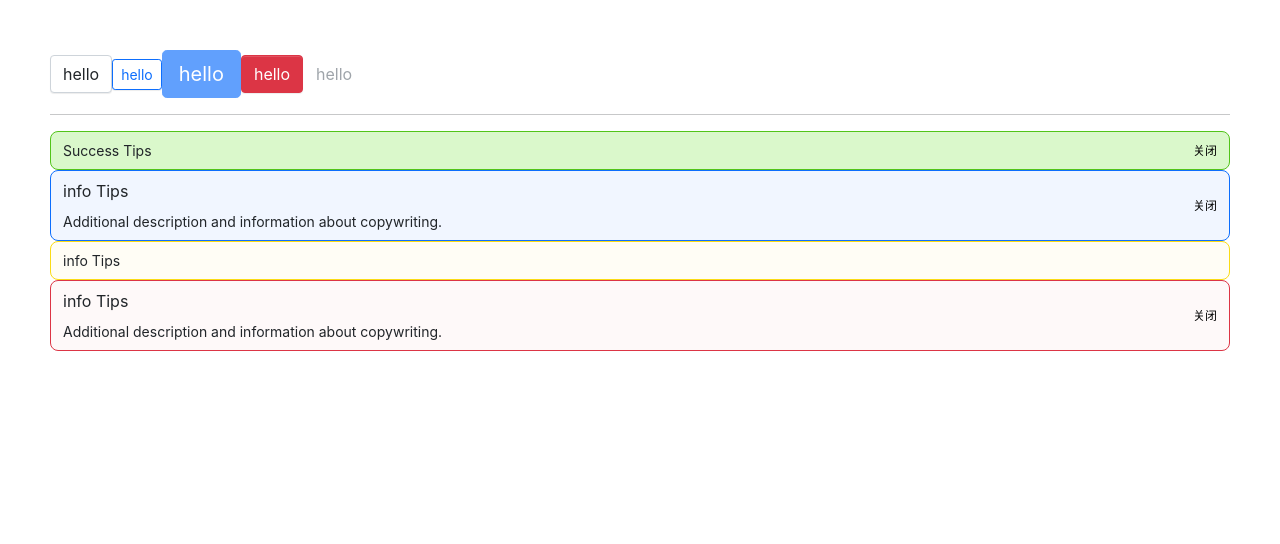
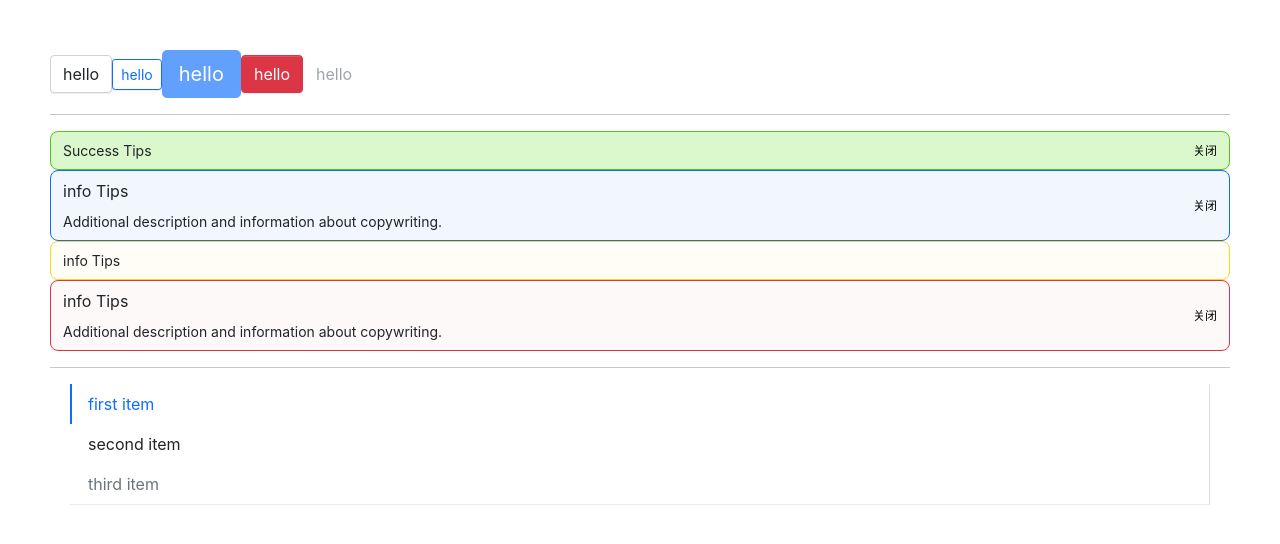
Before and after one commit to o1hayo85/react-pro-components, a React (Create React App) app: page / in a window 1280 px wide. Shown: the top 544 px of the page. Built offline with nearby package versions, Linux system fonts and the light colour scheme.

Commit message:
feat: menu组件基本功能

```diff
--- a/src/App.tsx
+++ b/src/App.tsx
@@ -1,6 +1,9 @@
 import React from 'react';
 import Button, { ButtonSize, ButtonType } from './components/Button/button';
 import Alert from './components/Alert';
+import Menu from './components/Menu';
+
+const { Item } = Menu;
 
 function App() {
   return (
@@ -62,6 +65,18 @@ function App() {
           closable={true}
           afterClose={() => {alert('closed')}}
         />
+        <hr/>
+        <Menu onSelect={(index) => alert(index)}>
+          <Item>
+            first item
+          </Item>
+          <Item>
+            second item
+          </Item>
+          <Item disabled>
+            third item
+          </Item>
+        </Menu>
       </header>
     </div>
   );
--- /dev/null
+++ b/src/components/Menu/_menu.scss
@@ -0,0 +1,52 @@
+.menu {
+  display: flex;
+  flex-wrap: wrap;
+  padding-left: 0px;
+  list-style: none;
+  margin-bottom: 30px;
+  border-bottom: $menu-border-width solid $menu-border-color;
+  box-shadow: $menu-box-shadow;
+
+  >.menu-item {
+    padding: $menu-item-padding-y $menu-item-padding-x;
+    transition: $menu-transition;
+    cursor: pointer;
+
+    &:hover,
+    &:focus {
+      text-decoration: none;
+    }
+
+    &.menu-item-disabled {
+      color: $menu-item-disabled-color;
+      pointer-events: none;
+      cursor: not-allowed;
+    }
+
+    &.menu-item-active {
+      color: $menu-item-active-color;
+      border-bottom: $menu-item-active-border-width solid $menu-item-active-color;
+    }
+  }
+}
+
+.menu-horizontal {
+  >.menu-item {
+    border-bottom: $menu-item-active-border-width solid transparent;
+  }
+}
+
+.menu-vertical {
+  flex-direction: column;
+  border-bottom: 0px;
+  margin: 10px 20px;
+  border-right: $menu-border-width solid $menu-border-color;
+  >.menu-item {
+    border-left: $menu-item-active-border-width solid transparent;
+    &.menu-item-active,
+    &:hover {
+      border-bottom: 0px;
+      border-left: $menu-item-active-border-width solid $menu-item-active-color;
+    }
+  }
+}
--- /dev/null
+++ b/src/components/Menu/index.tsx
@@ -0,0 +1,12 @@
+import MenuComponent, { MenuProps } from "./menu";
+import MenuItemComponent from "./menuItem";
+
+interface MenuInterface {
+  (props: MenuProps): JSX.Element;
+  Item: typeof MenuItemComponent;
+}
+
+const Menu = MenuComponent as MenuInterface;
+Menu.Item = MenuItemComponent;
+
+export default Menu;
--- /dev/null
+++ b/src/components/Menu/menu.tsx
@@ -0,0 +1,90 @@
+import React, { FC, createContext, useState } from 'react';
+import classNames from 'classnames';
+
+import { MenuItemProps } from './menuItem';
+
+type MenuMode = 'horizontal' | 'vertical';
+export interface MenuProps {
+  defaultIndex?: string;
+  className?: string;
+  mode?: MenuMode;
+  style?: React.CSSProperties;
+  onSelect?: (selectedIndex: string) => void;
+  children: React.ReactNode;
+};
+
+export interface IMenuContext {
+  currentIndex: string;
+  mode?: MenuMode;
+  onSelect?: (selectedIndex: string) => void;
+}
+
+export const MenuContext = createContext<IMenuContext>({
+  currentIndex: '0'
+})
+
+
+const Menu: FC<MenuProps> = (props) => {
+  const {
+    className,
+    mode,
+    style,
+    children,
+    defaultIndex,
+    onSelect
+  } = props;
+
+  const [currentActive, setCurrentActive] = useState(defaultIndex);
+
+  const rootClasses = classNames(
+    'menu',
+    className,
+    {
+      'menu-vertical': mode === 'vertical',
+      'menu-horizontal': mode === 'horizontal',
+    }
+  );
+
+  const onClickItem = (index: string) => {
+    setCurrentActive(index);
+    if(onSelect) {
+      onSelect(index);
+    }
+  }
+
+  const menuContext:IMenuContext = {
+    currentIndex: currentActive ? currentActive : '0',
+    mode,
+    onSelect:onClickItem
+  }
+
+  const renderChildren = () => {
+    if(!children) {
+      console.warn('useless Menu component')
+      return null;
+    }
+    return React.Children.map(children, (child, index) => {
+      const childElement = child as React.FunctionComponentElement<MenuItemProps>;
+      const { displayName } = childElement.type;
+      if(displayName === 'MenuItem') {
+        return React.cloneElement(childElement, { index:  index.toString()})
+      } else {
+        console.error('invalid MenuItem in Menu component', childElement)
+      }
+    })
+  }
+
+  return (
+    <MenuContext.Provider value={menuContext}>
+      <ul className={rootClasses} style={style}>
+        {renderChildren()}
+      </ul>
+    </MenuContext.Provider>
+  )
+}
+
+Menu.defaultProps = {
+  mode: 'vertical'
+};
+
+export default Menu;
--- /dev/null
+++ b/src/components/Menu/menuItem.tsx
@@ -0,0 +1,57 @@
+import React, { FC, CSSProperties, ReactNode, useContext } from 'react';
+import classNames from 'classnames';
+
+import { MenuContext } from './menu';
+
+export interface MenuItemProps {
+  index?: string;
+  disabled?: boolean;
+  className?: string;
+  style?: CSSProperties;
+  children?: ReactNode;
+}
+
+const MenuItem: FC<MenuItemProps> = (props) => {
+  const {
+    index,
+    disabled,
+    className,
+    style,
+    children
+  } = props;
+
+  const {
+    currentIndex,
+    onSelect
+  } = useContext(MenuContext);
+
+  const classes = classNames(
+    'menu-item',
+    className,
+    {
+      'menu-item-disabled': disabled,
+      'menu-item-active': index === currentIndex
+    }
+  );
+
+  const click = () => {
+    if(onSelect && !disabled && (typeof index === 'string')) {
+      onSelect(index);
+    }
+  }
+
+  return (
+    <li
+      className={classes}
+      style={style}
+      onClick={click}
+    >
+      {children}
+    </li>
+  )
+}
+
+MenuItem.defaultProps = {};
+MenuItem.displayName = 'MenuItem';
+
+export default MenuItem;
--- a/src/styles/_variables.scss
+++ b/src/styles/_variables.scss
@@ -206,3 +206,16 @@ $btn-border-radius-lg:        $border-radius-lg !default;
 $btn-border-radius-sm:        $border-radius-sm !default;
 
 $btn-transition:              color .15s ease-in-out, background-color .15s ease-in-out, border-color .15s ease-in-out, box-shadow .15s ease-in-out !default;
+
+/* -- menu common style -- */
+$menu-border-width:           $border-width !default;
+$menu-border-color:           $border-color !default;
+$menu-box-shadow:             inset 0 1px 0 rgba($white, .15), 0 1px 1px rgba($black, .075) !default;
+$menu-transition:             color .15s ease-in-out, border-color .15s ease-in-out !default;
+
+/* -- menu item common style -- */
+$menu-item-padding-y:         .5rem !default;
+$menu-item-padding-x:         1rem !default;
+$menu-item-active-color:      $primary !default;
+$menu-item-active-border-width: 2 * $border-width !default;
+$menu-item-disabled-color:    $gray-600 !default;
--- a/src/styles/index.scss
+++ b/src/styles/index.scss
@@ -12,3 +12,6 @@
 
 /* Alert样式 */
 @import '../components//Alert//alert';
+
+/* menu样式 */
+@import '../components//Menu/menu';
```
